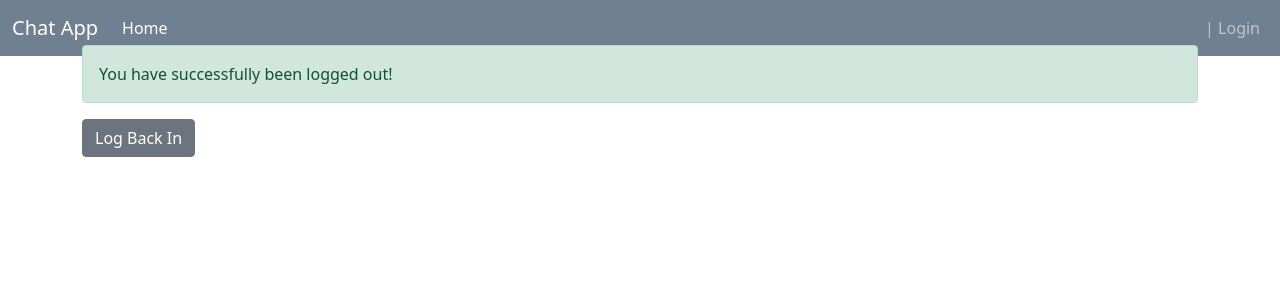
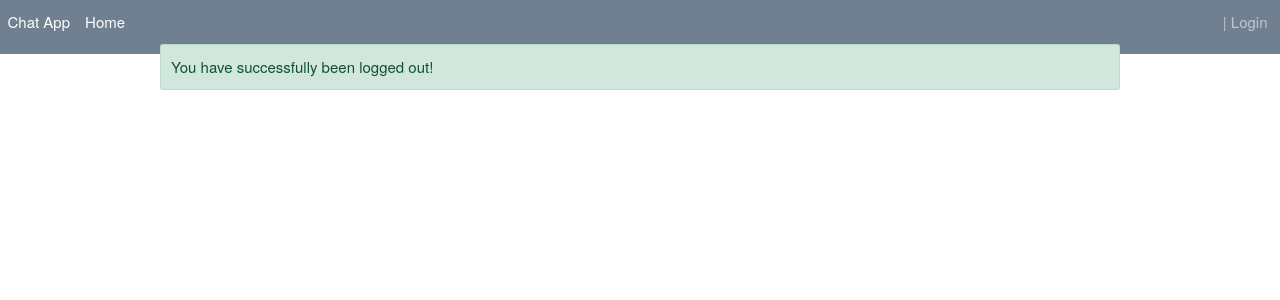
Before and after one commit to Milah3/ChatApp, a Flask app: page /logout in a window 1280 px wide. Shown: the top 300 px of the page. Run offline with Flask 2, Linux system fonts and the light colour scheme.

Commit message:
first commit of the day

```diff
--- a/website/static/index.js
+++ b/website/static/index.js
@@ -8,7 +8,9 @@
 //
 //    });
 //});
-//
+
+
+
 
 function validate(name) {
     if (name.length >= 2) {
--- a/website/templates/base.html
+++ b/website/templates/base.html
@@ -10,23 +10,26 @@
     <title class="title">
         {% block title %} Vuga {% endblock %}
     </title>
+    <link rel="stylesheet" href="https://cdnjs.cloudflare.com/ajax/libs/skeleton/2.0.4/skeleton.css"
+          integrity="sha512-5fsy+3xG8N/1PV5MIJz9ZsWpkltijBI48gBzQ/Z2eVATePGHOkMIn+xTDHIfTZFVb9GMpflF2wOWItqxAP2oLQ=="
+          crossorigin="anonymous" referrerpolicy="no-referrer"/>
 
 </head>
 <body>
 
 <nav class="navbar navbar-expand-lg navbar-dark bg-dark" style="background-color: slategrey !important;">
     <div class="container-fluid">
-        <a class="navbar-brand" href="#">Chat App </a>
+        <a class="navbar-brand" href="#" style="font-size: 15px; margin-bottom: 10px;">Chat App </a>
         <button class="navbar-toggler" type="button" data-bs-toggle="collapse" data-bs-target="#navbarNavDropdown"
                 aria-controls="navbarNavDropdown" aria-expanded="false" aria-label="Toggle navigation">
             <span class="navbar-toggler-icon"></span>
         </button>
-        <div class="collapse navbar-collapse" id="navbarNavDropdown" style="justify-content: space-between;">
+        <div class="collapse navbar-collapse" id="navbarNavDropdown"
+             style="justify-content: space-between;">
             <ul class="navbar-nav">
                 <li class="nav-item">
                     <a class="nav-link active" aria-current="page" href="/home">Home</a>
                 </li>
-
             </ul>
 
             {% if session["name"] %}
--- a/website/templates/login.html
+++ b/website/templates/login.html
@@ -8,7 +8,9 @@
 <form class="col-md-8 mx-auto"
       style="display: grid; gap:20px; margin-top: 20vh; max-width:50vh;" method="post" id="login_form">
     <label for="inputName" class="" style="text-align: center;">Welcome to the Chat</label>
-    <input type="username" name="name" class="form-control" style="max-width: 50vh; text-align: center;" id="inputName"
+    <input type="username" name="name" class="form-control"
+           style="font-size: inherit; max-width: 50vh; height: 100%; text-align: center;"
+           id="inputName"
            placeholder="Enter your name to join the chat">
     <button type="submit" id="submit" class="btn btn-secondary mb-3">Join Chat</button>
 </form>
--- a/website/templates/logout.html
+++ b/website/templates/logout.html
@@ -10,9 +10,9 @@
     You have successfully been logged out!
 </div>
 
-<button type="button" class="btn btn-secondary"><a href="/login" style="text-decoration: none; color: inherit;"> Log
-    Back
-    In </a></button>
+<!--<button type="button" class="btn btn-secondary"><a href="/login" style="text-decoration: none; color: inherit;"> Log-->
+<!--    Back-->
+<!--    In </a></button>-->
 
 {% endblock %}
 
```
Also changed, not shown: website/templates/index.html (+10 -4 lines).
